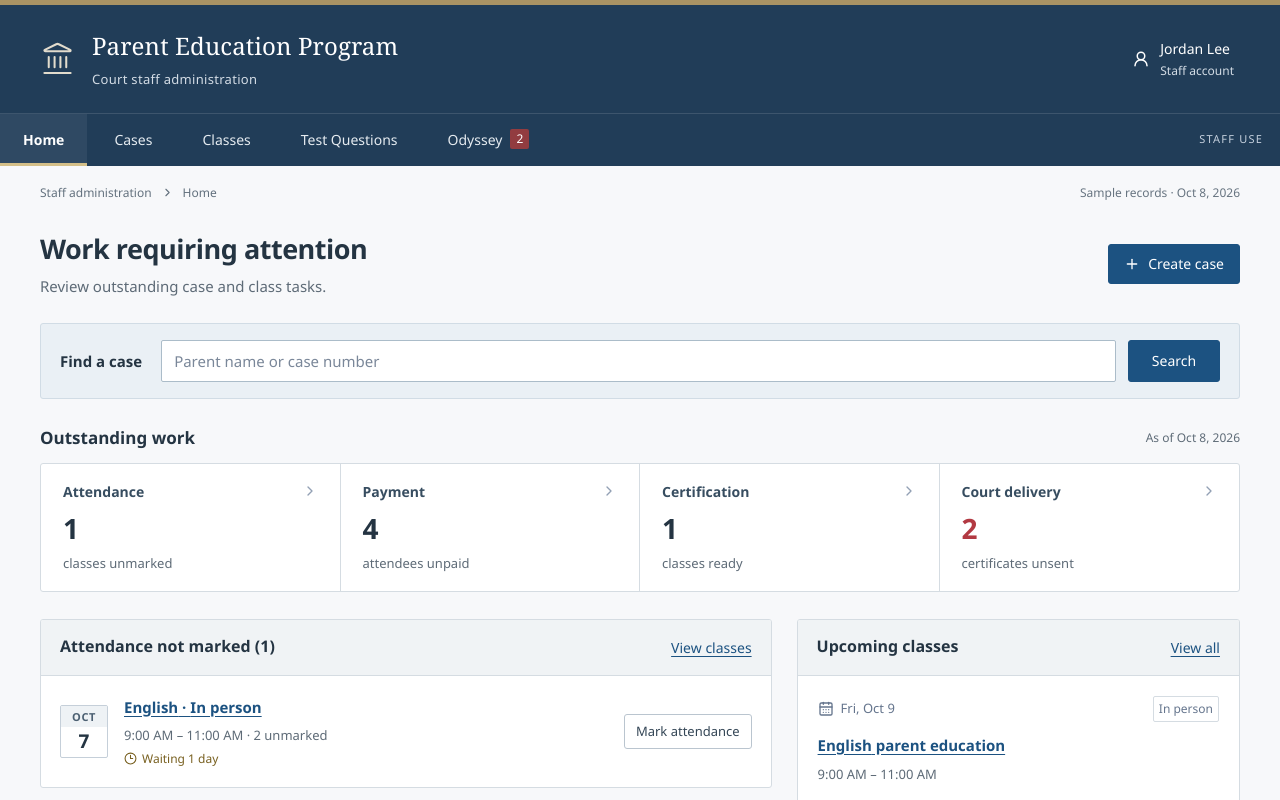
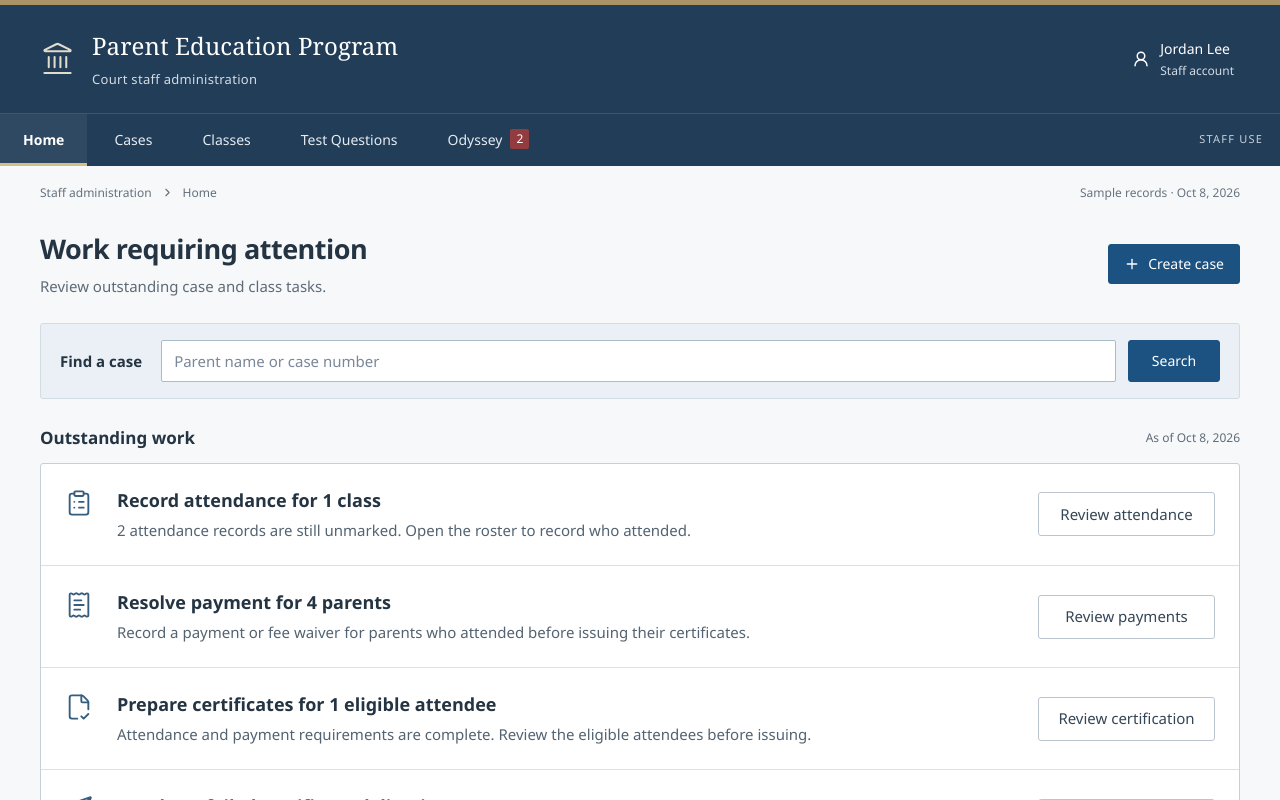
Before and after one commit to danialtoor/parent-education-staff, a Next.js app: page / in a window 1280 px wide. Shown: the top 800 px of the page. Built offline with nearby package versions, Linux system fonts and the light colour scheme.

Commit message:
Update Site source

```diff
--- /dev/null
+++ b/components/staff/task-list.tsx
@@ -0,0 +1,57 @@
+import {Check, ClipboardList, FileCheck2, ReceiptText, Send, type LucideIcon} from 'lucide-react';
+import {type Data, eligible, queues, roster} from '@/lib/domain';
+
+interface Task {
+  id: string;
+  icon: LucideIcon;
+  pending: boolean;
+  title: string;
+  description: string;
+  action: string;
+  href: string;
+}
+
+function TaskRow({task}: {task: Task}) {
+  const Icon = task.pending ? task.icon : Check;
+  return <li className={`task-row${task.pending ? '' : ' task-complete'}`}>
+    <Icon className="task-icon" size={28} strokeWidth={1.6} aria-hidden="true"/>
+    <div className="task-copy">
+      <h3>{task.title}</h3>
+      <p>{task.description}</p>
+    </div>
+    {task.pending && <a className="btn task-action" href={task.href}>{task.action}</a>}
+  </li>;
+}
+
+export function TaskList({data}: {data: Data}) {
+  const q = queues(data);
+  const unmarked = q.attendance.reduce((n, c) => n + roster(data, c.id).filter(e => e.attendance === 'Unmarked').length, 0);
+  const ready = q.certify.reduce((n, c) => n + roster(data, c.id).filter(e => eligible(data, e)).length, 0);
+  const tasks: Task[] = [
+    {
+      id: 'attendance', icon: ClipboardList, pending: q.attendance.length > 0,
+      title: q.attendance.length ? `Record attendance for ${q.attendance.length} ${q.attendance.length === 1 ? 'class' : 'classes'}` : 'Attendance is up to date',
+      description: unmarked ? `${unmarked} attendance ${unmarked === 1 ? 'record is' : 'records are'} still unmarked. Open the roster to record who attended.` : 'All ended, active classes have their attendance recorded.',
+      action: 'Review attendance', href: '#/classes?filter=attendance',
+    },
+    {
+      id: 'payment', icon: ReceiptText, pending: q.unpaid.length > 0,
+      title: q.unpaid.length ? `Resolve payment for ${q.unpaid.length} ${q.unpaid.length === 1 ? 'parent' : 'parents'}` : 'No payments are holding up certification',
+      description: q.unpaid.length ? 'Record a payment or fee waiver for parents who attended before issuing their certificates.' : 'Attendees awaiting certification have a recorded payment or fee waiver.',
+      action: 'Review payments', href: '#/cases?filter=unpaid',
+    },
+    {
+      id: 'certification', icon: FileCheck2, pending: ready > 0,
+      title: ready ? `Prepare certificates for ${ready} eligible ${ready === 1 ? 'attendee' : 'attendees'}` : 'No certificates are waiting to be issued',
+      description: ready ? 'Attendance and payment requirements are complete. Review the eligible attendees before issuing.' : 'Attendees will appear here when their attendance and payment requirements are complete.',
+      action: 'Review certification', href: '#/classes?filter=certify',
+    },
+    {
+      id: 'delivery', icon: Send, pending: q.failures.length > 0,
+      title: q.failures.length ? `Resolve ${q.failures.length} failed certificate ${q.failures.length === 1 ? 'delivery' : 'deliveries'}` : 'No certificate deliveries need attention',
+      description: q.failures.length ? 'These parents are already certified. Review the sending error and retry delivery to the court service.' : 'There are no unresolved sending failures. Odyssey acceptance feedback is unavailable.',
+      action: 'Review deliveries', href: '#/odyssey',
+    },
+  ];
+  return <ul className="task-list" aria-label="Outstanding work">{tasks.map(task => <TaskRow key={task.id} task={task}/>)}</ul>;
+}
```
Also changed, not shown: components/staff/home.tsx (+2 -1 lines), app/globals.css.
